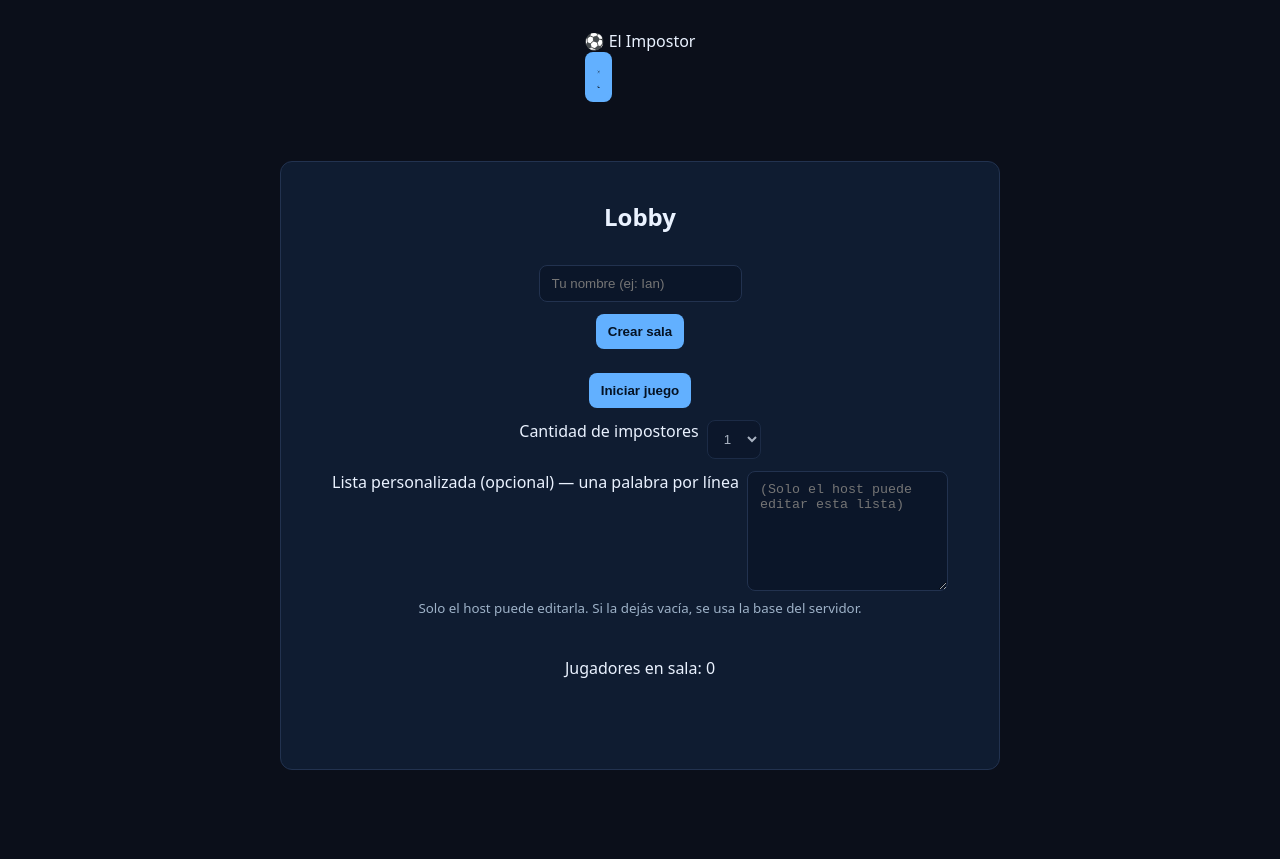
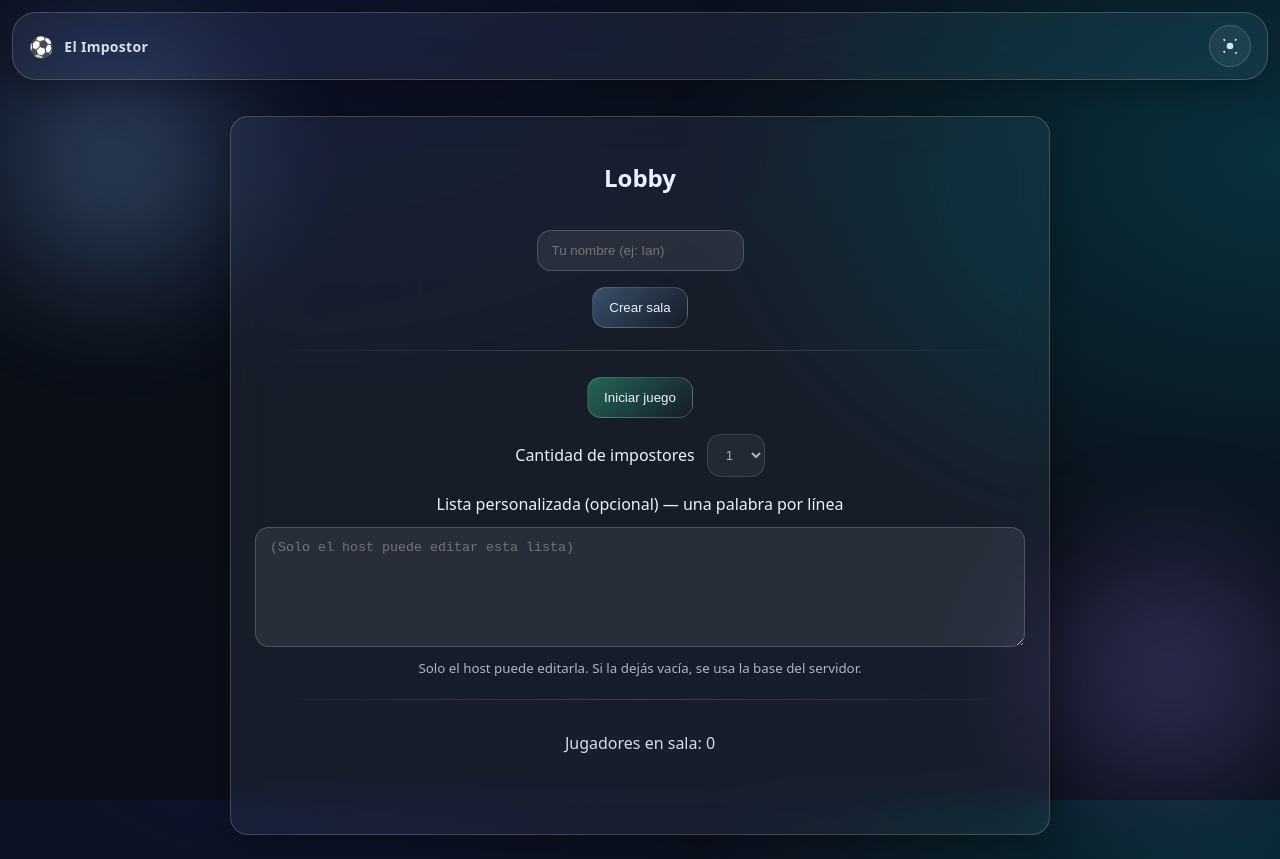
Before and after one commit to ianluski/el-impostor, a website: page public/index.html in a window 1280 px wide. Both pictures are taken after a click on the button "Crear sala". Before the commit the page ends 800 px from the top, so only its background shows below. Drawn offline with nearby package versions, Linux system fonts and the light colour scheme; no server answers.

Commit message:
Update style.css

```diff
--- a/public/style.css
+++ b/public/style.css
@@ -1,29 +1,180 @@
-:root{ --bg:#0b0f1a; --panel:#0f1c31; --border:#22324f; --fg:#eaf2ff; --acc:#62b0ff; }
+/* =========================
+   THEME TOKENS (Glass / Liquid)
+   ========================= */
+:root{
+  --blur: 18px;
+  --radius: 18px;
+  --shadow: 0 10px 30px rgba(0,0,0,.25);
+  --border: 1px solid rgba(255,255,255,.18);
+
+  /* dark */
+  --bg-grad: radial-gradient(1200px 800px at 20% -10%, #1a237e33, transparent 60%),
+             radial-gradient(1000px 700px at 100% 20%, #00bcd433, transparent 60%),
+             linear-gradient(180deg, #0a0f18, #0a0f18 60%, #0b0f1a);
+  --text: #eaf2ff;
+  --muted: #a9b6cc;
+  --accent: #8ec9ff;
+  --accent-2:#9d8cff;
+  --panel: rgba(255,255,255,.06);
+  --panel-strong: rgba(255,255,255,.12);
+  --input-bg: rgba(255,255,255,.08);
+  --chip-bg: rgba(255,255,255,.10);
+  --border-col: rgba(255,255,255,.18);
+  --success: #3ad29f;
+  --warn: #ffb870;
+}
+
+:root[data-theme="light"]{
+  --bg-grad: radial-gradient(1200px 800px at 0% -20%, #90caf955, transparent 60%),
+             radial-gradient(1000px 700px at 100% 0%, #b39ddb55, transparent 60%),
+             linear-gradient(180deg, #eef3ff, #eaf1ff 60%, #e6eeff);
+  --text: #0b1020;
+  --muted: #546174;
+  --accent: #2563eb;
+  --accent-2:#7c3aed;
+  --panel: rgba(255,255,255,.55);
+  --panel-strong: rgba(255,255,255,.75);
+  --input-bg: rgba(255,255,255,.65);
+  --chip-bg: rgba(0,0,0,.06);
+  --border-col: rgba(0,0,0,.08);
+  --success: #0ea5a5;
+  --warn: #b45309;
+}
+
+/* =========================
+   BASE
+   ========================= */
 *{box-sizing:border-box}
 html,body{height:100%}
+html{color-scheme:light dark}
 body{
-  margin:0; background:#0b0f1a; color:var(--fg);
-  display:grid; place-items:center; font-family:system-ui,Segoe UI,Arial
+  margin:0; font-family: ui-sans-serif, system-ui, -apple-system, Segoe UI, Roboto, Arial;
+  color:var(--text);
+  background: var(--bg-grad);
+  background-attachment: fixed;
+  -webkit-font-smoothing:antialiased;
+  -moz-osx-font-smoothing:grayscale;
 }
+
+.container{
+  min-height:calc(100dvh - 76px);
+  display:grid; place-items:center;
+  padding:24px;
+}
+
+.topbar{
+  position:sticky; top:0; z-index:20;
+  display:flex; align-items:center; justify-content:space-between;
+  padding:12px 16px; margin:12px;
+  border-radius:calc(var(--radius) + 6px);
+}
+
+.brand{display:flex; align-items:center; gap:10px; font-weight:800; letter-spacing:.3px}
+.brand .logo{font-size:20px}
+.brand .title{font-size:14px; opacity:.9}
+
+.glass{
+  background:var(--panel);
+  border:var(--border);
+  border-color: var(--border-col);
+  backdrop-filter: blur(var(--blur)) saturate(140%);
+  -webkit-backdrop-filter: blur(var(--blur)) saturate(140%);
+  box-shadow: var(--shadow);
+}
+
 .card{
-  width:min(720px, 92vw);
-  background:var(--panel); border:1px solid var(--border); border-radius:12px;
-  padding:18px; display:grid; gap:12px; text-align:center;
+  width:min(820px, 92vw);
+  border-radius: var(--radius);
+  padding:24px;
+  display:grid; gap:16px; text-align:center;
 }
-.row{display:flex; gap:8px; flex-wrap:wrap; justify-content:center}
-input,button,textarea,select{
-  padding:10px 12px; border-radius:8px; border:1px solid var(--border); background:#0b1629; color:var(--fg);
+
+.center{text-align:center}
+
+.display{font-size:clamp(22px, 4vw, 34px); margin:0}
+
+.row{display:flex; gap:12px; flex-wrap:wrap; justify-content:center; align-items:center}
+.row.col{flex-direction:column; align-items:stretch}
+.row.wrap{flex-wrap:wrap}
+
+.input, .btn, .chip, .select, .textarea{
+  border-radius: 14px;
+  border: 1px solid var(--border-col);
 }
-textarea{min-height:120px}
-button{ background:var(--acc); color:#051324; border:none; font-weight:700; cursor:pointer }
-.tag{ display:inline-block; padding:6px 10px; border-radius:999px; background:#0b1629; border:1px solid var(--border) }
-.muted{ color:#9eb2c8 }
-.hidden{ display:none !important; }
-.role-big{ font-size:1.8rem; font-weight:900; letter-spacing:0.5px; }
-.reveal{
-  background:#0b1629;
-  border:1px dashed var(--border);
-  border-radius:10px;
-  padding:12px;
+
+.input, .select, .textarea{
+  padding:12px 14px; background:var(--input-bg); color:var(--text); outline:none;
+  transition: box-shadow .2s ease, transform .05s ease;
+}
+.input:focus, .select:focus, .textarea:focus{ box-shadow: 0 0 0 3px color-mix(in oklab, var(--accent) 30%, transparent) }
+
+.input.code{letter-spacing:2px; text-transform:uppercase; font-weight:800}
+.textarea{min-height:120px}
+
+.btn{
+  padding:12px 16px; cursor:pointer; background:linear-gradient(135deg, var(--panel-strong), transparent);
+  color:var(--text);
+  transition: transform .05s ease, box-shadow .2s ease;
+}
+.btn:hover{ box-shadow: 0 6px 20px rgba(0,0,0,.20) }
+.btn:active{ transform: translateY(1px) }
+
+.btn.primary{ background: linear-gradient(135deg, color-mix(in oklab, var(--accent) 30%, transparent), transparent) }
+.btn.success{ background: linear-gradient(135deg, color-mix(in oklab, var(--success) 40%, transparent), transparent) }
+.btn.warn{ background: linear-gradient(135deg, color-mix(in oklab, var(--warn) 40%, transparent), transparent) }
+
+.icon-btn{
+  width:42px; height:42px; border-radius:999px; display:grid; place-items:center;
+  border:1px solid var(--border-col); background:var(--panel); cursor:pointer;
+}
+.icon{width:20px; height:20px; fill: var(--text); opacity:.9}
+[data-theme="dark"] .icon.moon{display:none}
+[data-theme="light"] .icon.sun{display:none}
+
+.chip{
+  display:inline-block; padding:8px 12px; background:var(--chip-bg);
   font-weight:700;
 }
+
+.muted{ color: var(--muted); }
+.hidden{ display:none !important; }
+
+.status{ margin-top: 6px; opacity:.9 }
+
+.list{
+  list-style:none; padding:0; margin:8px 0 0 0;
+  display:flex; flex-wrap:wrap; gap:8px; justify-content:center;
+}
+.list li{
+  padding:8px 10px; background:var(--input-bg); border:1px solid var(--border-col);
+  border-radius:12px; font-size:14px;
+}
+
+.role-big{ font-size:clamp(28px, 6vw, 44px); font-weight:900; letter-spacing:.5px; margin:10px 0 14px }
+
+.reveal{
+  background:var(--panel);
+  border:1px dashed var(--border-col);
+  border-radius:16px;
+  padding:14px;
+  font-weight:700;
+}
+
+.divider{
+  height:1px; width:100%;
+  background: linear-gradient(90deg, transparent, var(--border-col), transparent);
+  margin: 6px 0 10px;
+}
+
+/* Subtle animated blobs (liquid glass aura) */
+body::before, body::after{
+  content:""; position:fixed; inset:auto; z-index:-1; filter: blur(45px); opacity:.28;
+  width:380px; height:380px; border-radius:50%;
+  background: radial-gradient(closest-side, var(--accent), transparent);
+  transform: translate(-20%, -10%);
+}
+body::after{
+  background: radial-gradient(closest-side, var(--accent-2), transparent);
+  right: -80px; bottom: -60px; left: auto; top: auto;
+  transform: unset;
+}
```
